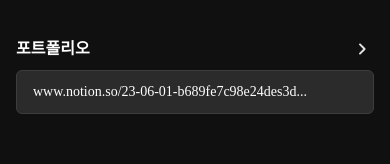
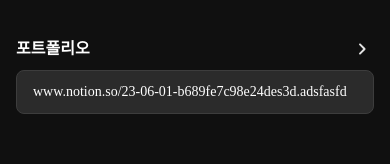
Before and after one commit to dbstjrals/greet_frontend, a React (Create React App) app: page /my-page in a window 390 px wide. Shown: the part 804-968 px from the top of the page. Built offline with nearby package versions, Linux system fonts and the light colour scheme; a web font is replaced by a local one.

Commit message:
Style: 모바일 웹 margin-block 0으로 reset

```diff
--- a/public/reset.css
+++ b/public/reset.css
@@ -4,6 +4,7 @@
 small, strike, strong, sub, sup, tt, var, b, u, i, center, dl, dt, dd, ol, ul, li,
 fieldset, form, label, legend, table, caption, tbody, tfoot, thead, tr, th, td {
   margin: 0;
+  margin-block: 0;
   padding: 0;
   border: 0;
   outline: 0;
--- a/src/components/ProfilePortfolioSection.tsx
+++ b/src/components/ProfilePortfolioSection.tsx
@@ -55,13 +55,16 @@
           padding: "10px 16px",
           backgroundColor: `${colors.bgInput}`,
           border: `1px solid ${colors.bgInputBorder}`,
-          borderRadius: "6px",
+          borderRadius: "8px",
           ...fontStyles.body2Medium,
           color: `${colors.textActive}`,
-          cursor: "pointer",
+          // cursor: "pointer",
+          whiteSpace: "nowrap",
         }}
       >
-        www.notion.so/23-06-01-b689fe7c98e24des3d...
+        <div style={{ overflow: "hidden", width: "100%" }}>
+          www.notion.so/23-06-01-b689fe7c98e24des3d.adsfasfd
+        </div>
       </div>
     </section>
   );
```
